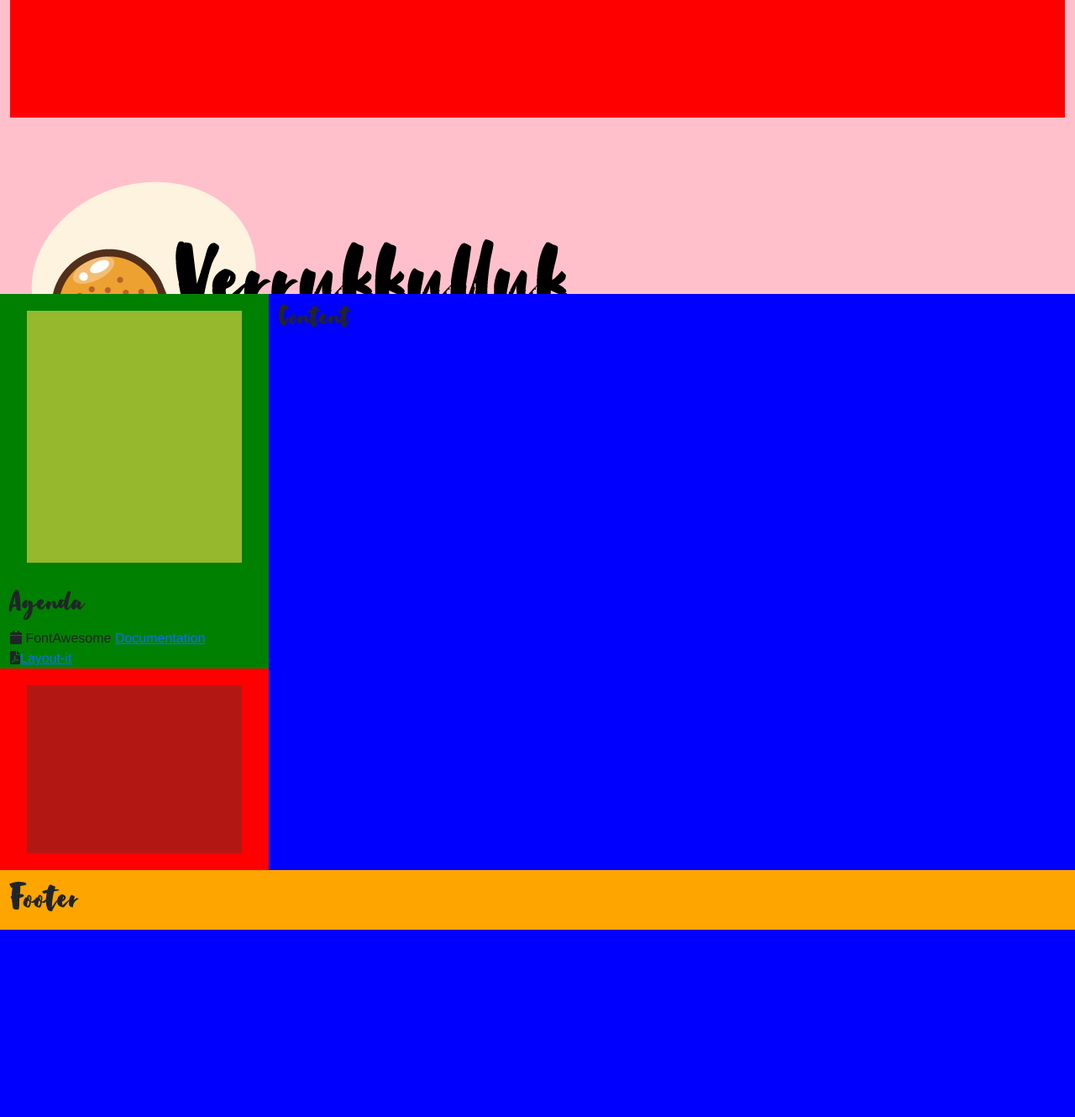
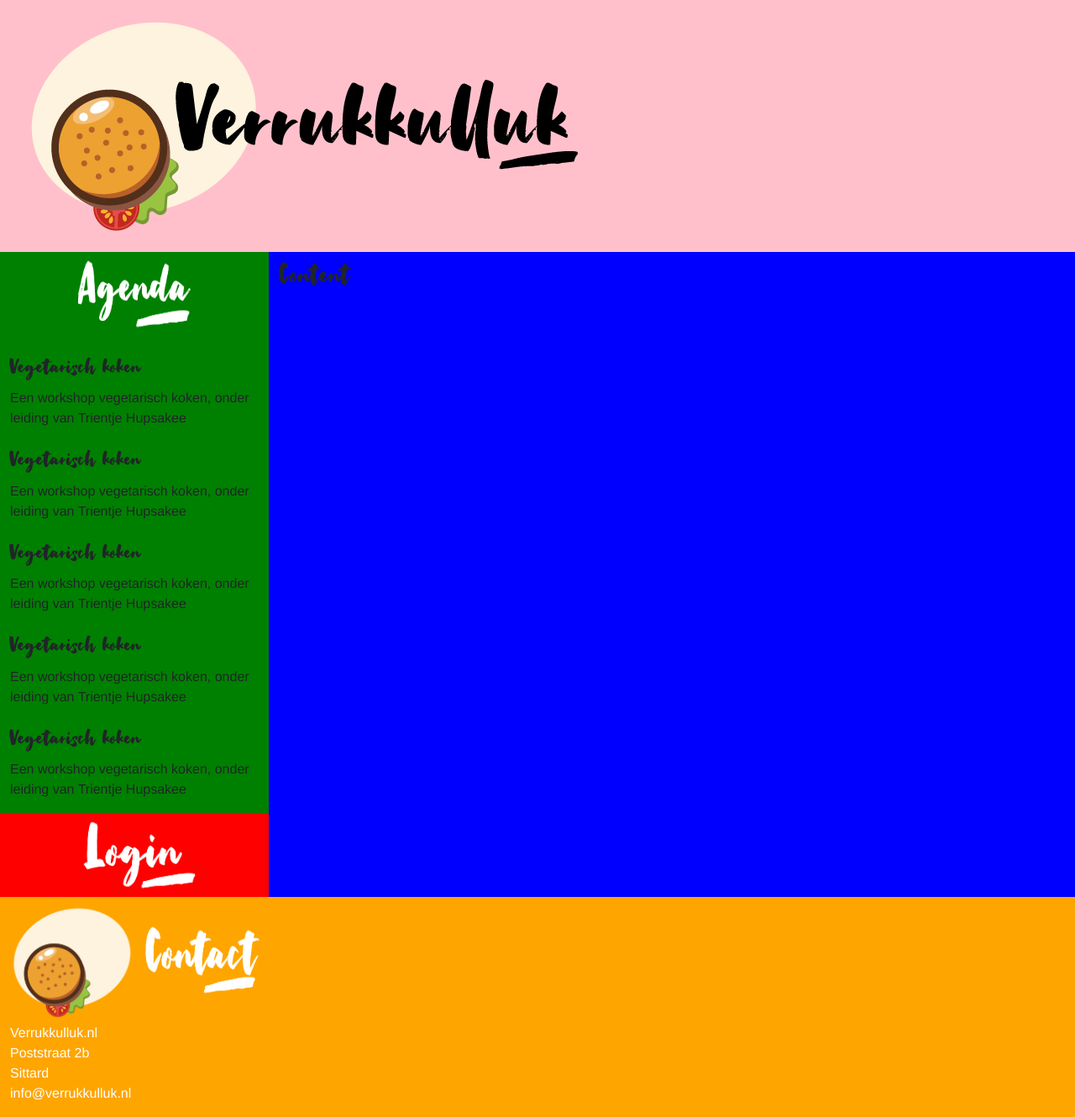
Before and after one commit to LiekeDeckers/educom-verrukkulluk, a PHP site: template templates/homepage.html.twig in a window 1280 px wide. Shown: the whole page at 84% size. Before the commit the page ends 1107 px from the top, so only its background shows below. Run offline with PHP 8.4, Linux system fonts and the light colour scheme; the template is opened without the code that fills it, so the values that code supplies are empty; some libraries are stand-ins or nearby versions.

Commit message:
begin agenda, login, footer #13

```diff
--- a/assets/css/main.css
+++ b/assets/css/main.css
@@ -55,8 +55,6 @@ html, body {
 
 /* header */
 .header {
-    height: 40%;
-    margin-bottom: 50px;
     background-color: red;
 }
 
@@ -86,20 +84,11 @@ html, body {
 }
 
 /* agenda */
-.agenda {
-    height: 300px;
-    margin: 20px;
-    padding: 10px;
-    background-color: var(--lighter-green);
-}
-
-.logo_agenda {
-    height: 50px;
-    width: 50px;
-}
 
 
-/* agenda login */
+
+
+/* login */
 .login {
     height: 200px;
     margin: 20px;
--- a/templates/main.html.twig
+++ b/templates/main.html.twig
@@ -31,16 +31,18 @@
             <div class="col-md-3" style="background-color: green">
                 <div class="row">
                     <div class="col-md-12">
-                        <div class="agenda"></div>
-                            <h2>Agenda</h2>
-                            <i class="fa fa-calendar"></i> FontAwesome <a href="https://fontawesome.com/icons?d=gallery&m=free">Documentation</a><br>
-                            <i class="fa fa-file-pdf"></i><a href="https://www.layoutit.com/build">Layout-it</a>
+                        <center><img src="assets/img/verrukkulluk-agenda.png" width="150" height="100"></center>
+                        <p><h3>Vegetarisch koken</h3>Een workshop vegetarisch koken, onder leiding van Trientje Hupsakee</p>
+                        <p><h3>Vegetarisch koken</h3>Een workshop vegetarisch koken, onder leiding van Trientje Hupsakee</p>
+                        <p><h3>Vegetarisch koken</h3>Een workshop vegetarisch koken, onder leiding van Trientje Hupsakee</p>
+                        <p><h3>Vegetarisch koken</h3>Een workshop vegetarisch koken, onder leiding van Trientje Hupsakee</p>
+                        <p><h3>Vegetarisch koken</h3>Een workshop vegetarisch koken, onder leiding van Trientje Hupsakee</p>
                     </div>
                 </div>
                 {# login #}
                 <div class="row">
                     <div class="col-md-12" style="background-color: red">
-                        <div class="login"></div>
+                        <center><img src="assets/img/verrukkulluk-login.png" width="170" height="100"/></center>
                     </div>
                 </div>
             </div>
@@ -56,7 +58,14 @@
     {# footer #}
     <div class="row">
         <div class="col-md-12" style="background-color: orange">
-            <h1>Footer</h1>
+            <img src="assets/img/verrukkulluk-pay-off.png" width="150" height="150"/>
+			<img src="assets/img/verrukkulluk-contact.png" width="150" height="100"/>
+				<address>
+					<font color="white">Verrukkulluk.nl<br>
+						Poststraat 2b<br>
+						Sittard<br>
+						info@verrukkulluk.nl</font>
+				</address>
         </div>
     </div>
 </div>
```
Also changed, not shown: assets/css/homepage.css (deleted, +0 -110 lines).
